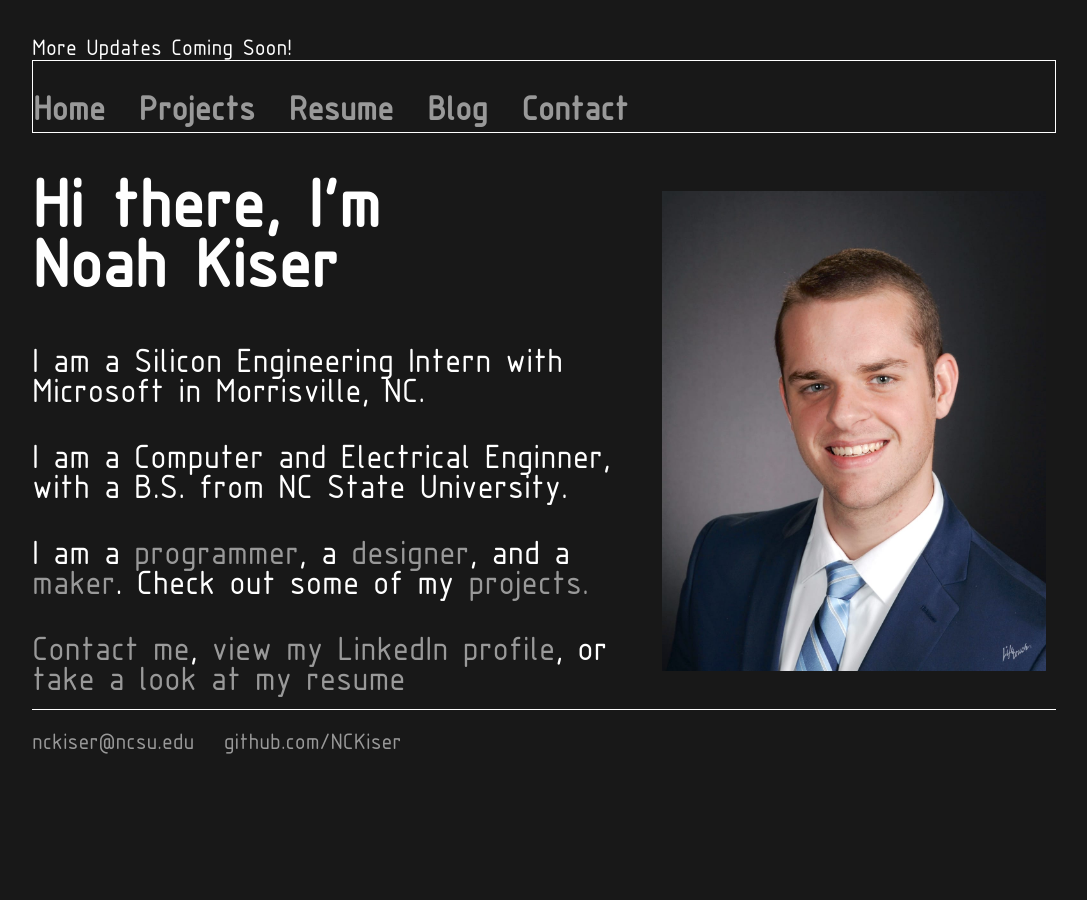
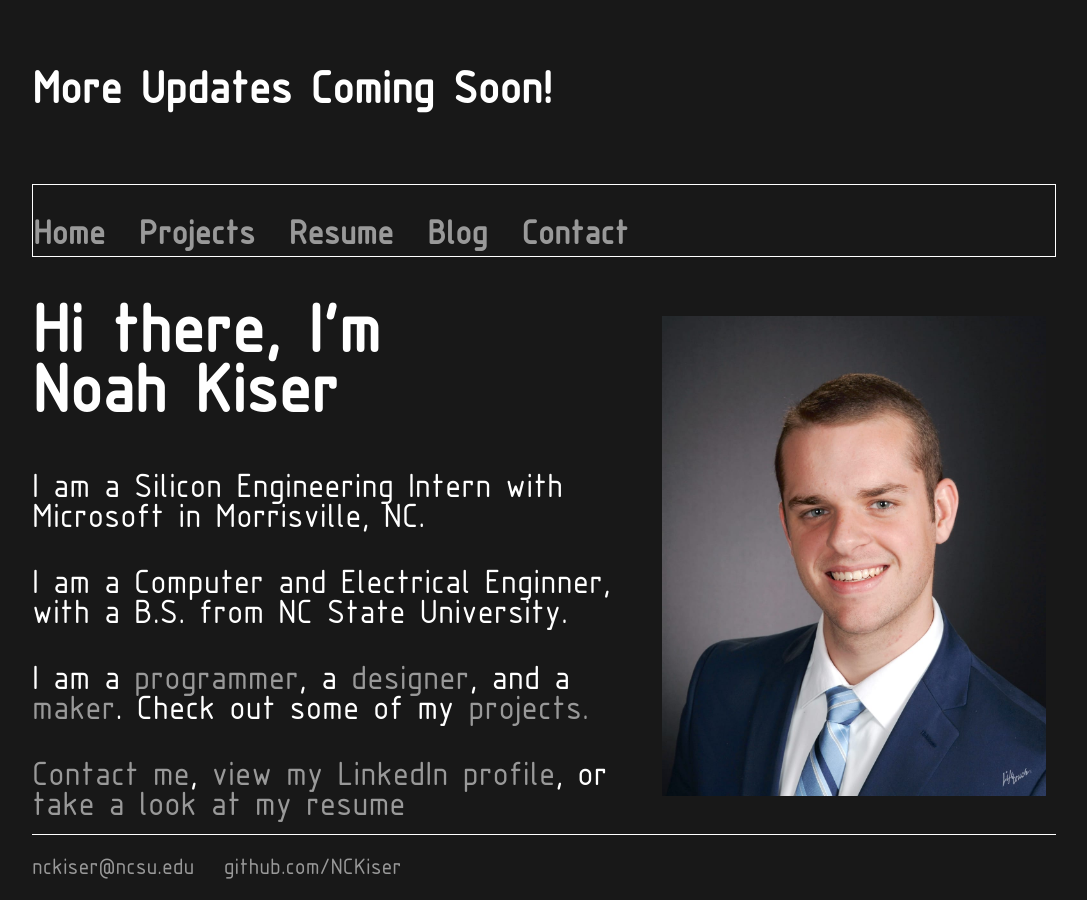
Before and after one commit to NCKiser/NCKiser.github.io, a Jekyll site: the page built from index.html, in a window 1280 px wide. Shown: the whole page, without its empty margins (96-1183 px from the left). Built offline with Jekyll 4.4.1, drawn with Linux system fonts in a browser that asks for light colours.

```diff
--- a/_layouts/default.html
+++ b/_layouts/default.html
@@ -6,7 +6,10 @@
 			<link rel="stylesheet" type="text/css" href="/css/main.css">
 		</head>
 		<body>
-		<br> More Updates Coming Soon! <br>
+		<br>
+			<h1> More Updates Coming Soon! </h1>
+		<br>
+		<br>
             <div class="nav" style="border: 1px solid white">
                 <ul>
                     <li><a href="/">Home</a></li>
```
